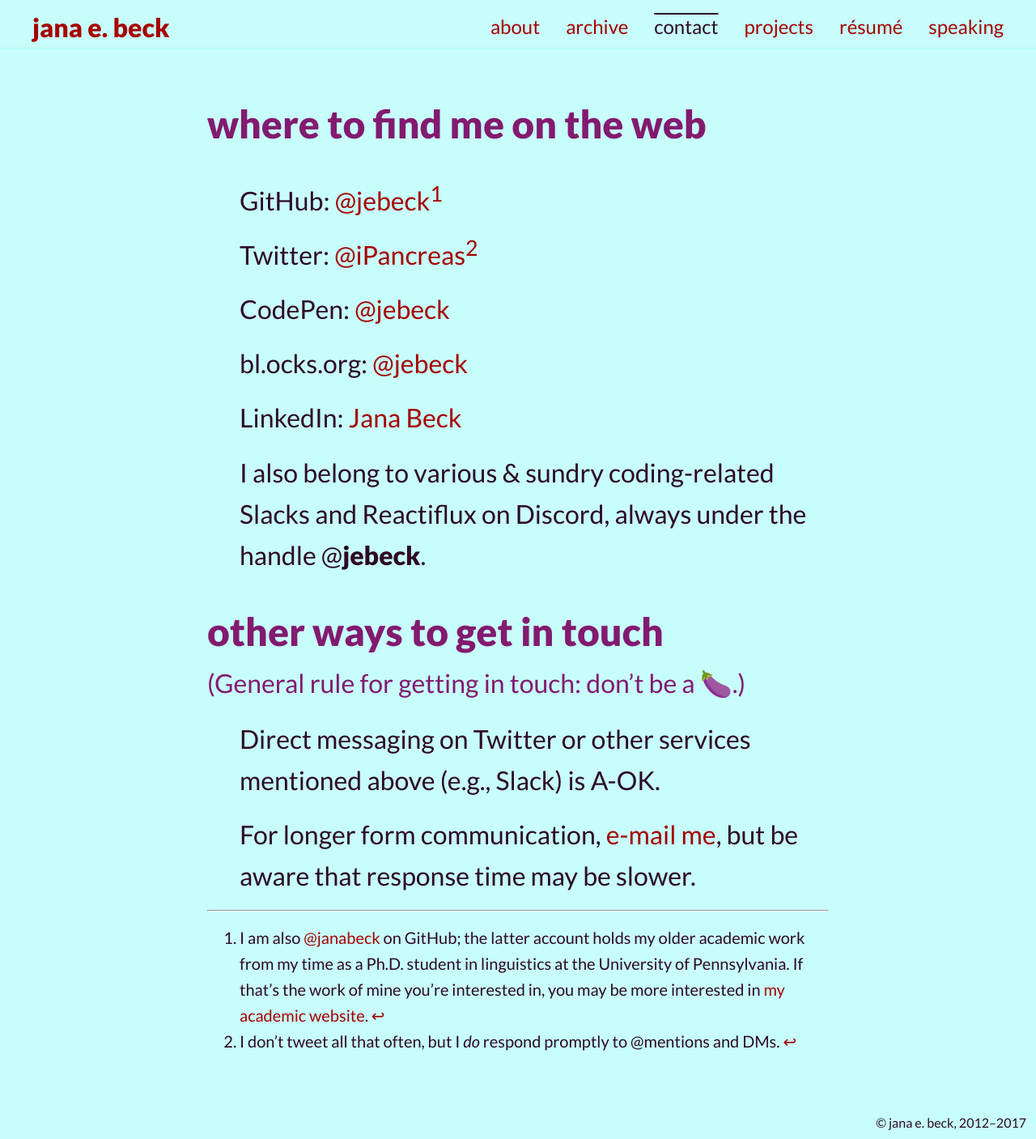
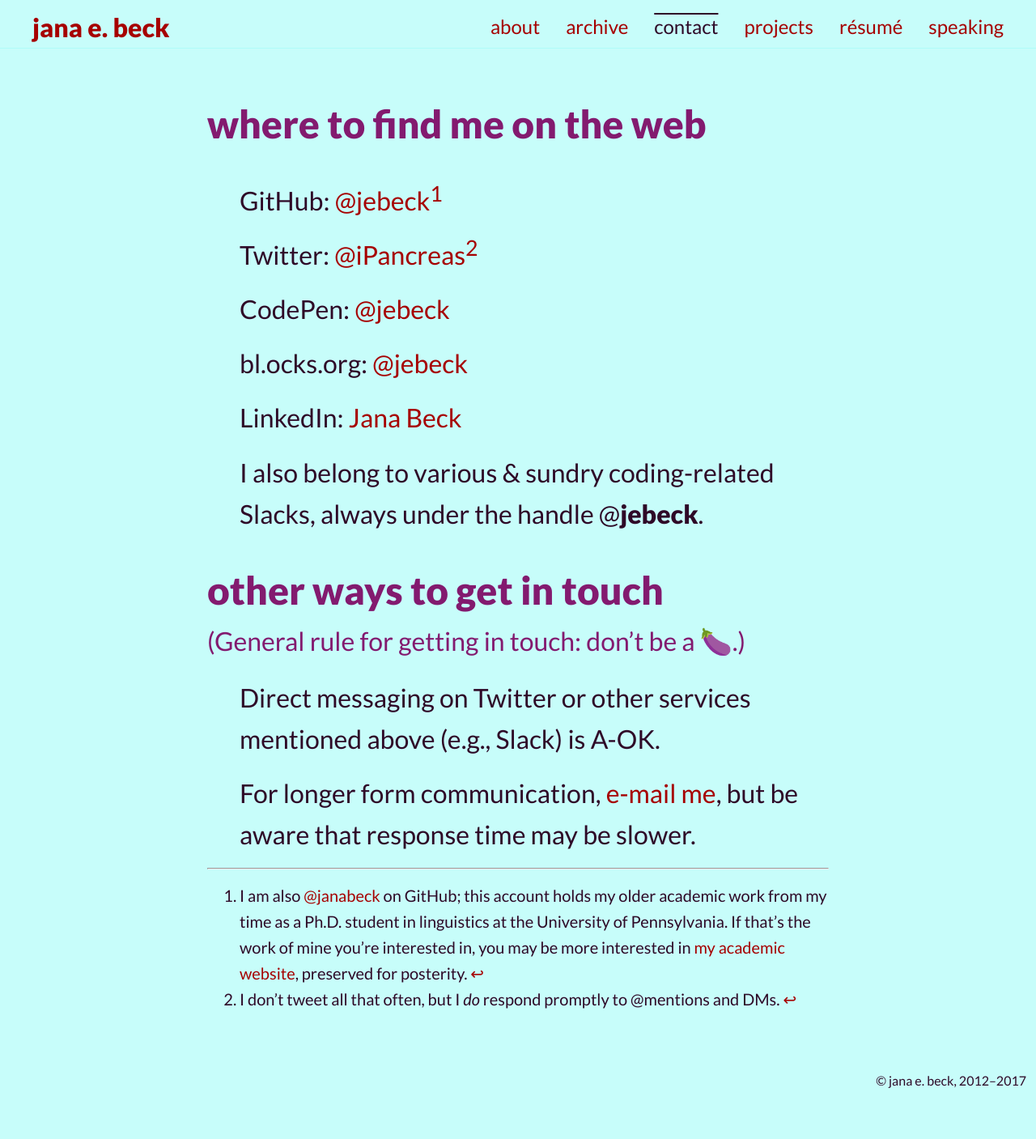
Before and after one commit to jebeck/jebeck.github.com, a Jekyll site: the page built from contact.md, in a window 1280 px wide. Shown: the whole page at 81% size. Built offline with Jekyll 4.4.1, drawn with Linux system fonts in a browser that asks for light colours; some web fonts are replaced; after the commit the page ends 1356 px from its top, so only the background shows below that.

Commit message:
update contact page

```diff
--- a/contact.md
+++ b/contact.md
@@ -10,7 +10,7 @@ title: contact
 - CodePen: [@jebeck](http://codepen.io/jebeck/ 'CodePen: @jebeck')
 - bl.ocks.org: [@jebeck](http://bl.ocks.org/jebeck 'bl.ocks.org: @jebeck')
 - LinkedIn: [Jana Beck](https://www.linkedin.com/in/jana-beck-05b780103 'my profile on LinkedIn')
-- I also belong to various & sundry coding-related Slacks and Reactiflux on Discord, always under the handle @**jebeck**.
+- I also belong to various & sundry coding-related Slacks, always under the handle @**jebeck**.
 
 ## other ways to get in touch
 
@@ -21,6 +21,6 @@ title: contact
 
 * * * * *
 
-[^a]: I am also [@janabeck](https://github.com/janabeck 'GitHub: @janabeck') on GitHub; the latter account holds my older academic work from my time as a Ph.D. student in linguistics at the University of Pennsylvania. If that's the work of mine you're interested in, you may be more interested in [my academic website](http://www.ling.upenn.edu/~janabeck/ 'Penn Linguistics: Jana Beck').
+[^a]: I am also [@janabeck](https://github.com/janabeck 'GitHub: @janabeck') on GitHub; this account holds my older academic work from my time as a Ph.D. student in linguistics at the University of Pennsylvania. If that's the work of mine you're interested in, you may be more interested in [my academic website](http://www.ling.upenn.edu/~janabeck/ 'Penn Linguistics: Jana Beck'), preserved for posterity.
 
 [^b]: I don't tweet all that often, but I *do* respond promptly to @mentions and DMs.
```
